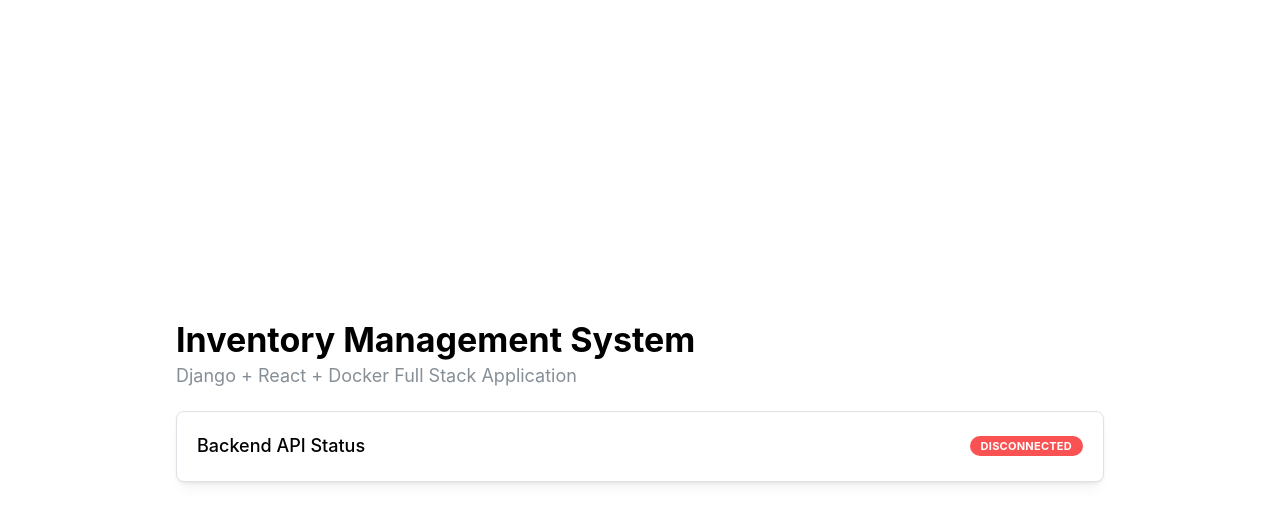
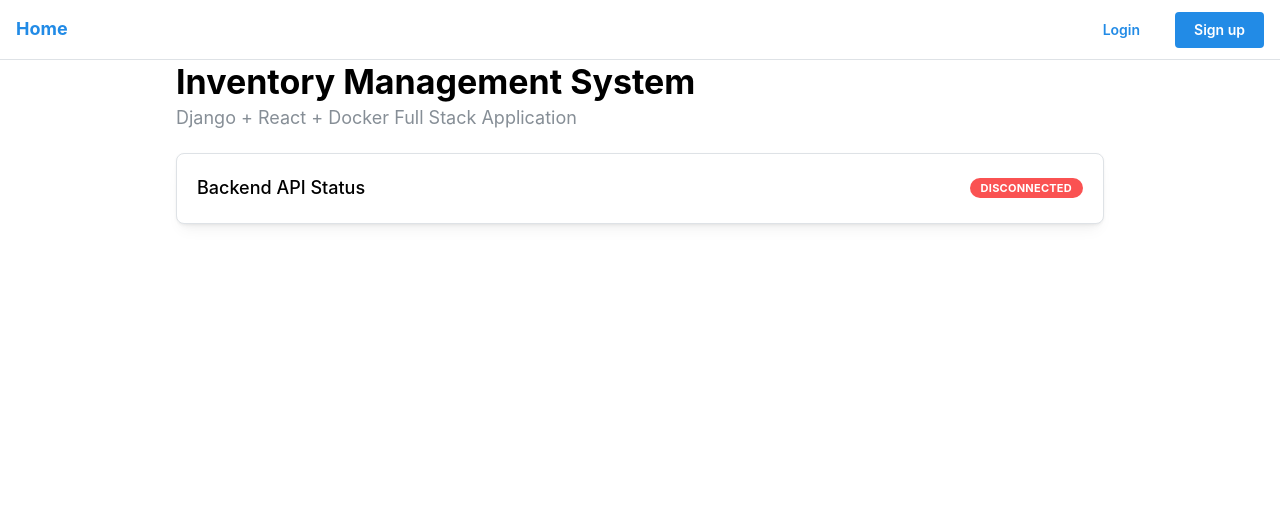
Before and after one commit to ArthurCCruz/inventory-management-system, a React (Vite) app in the folder frontend/: page / in a window 1280 px wide. Shown: the top 524 px of the page. Built offline with nearby package versions, Linux system fonts and the light colour scheme; no server answers.

Commit message:
[IMP] create public layout

```diff
--- /dev/null
+++ b/frontend/src/components/PublicLayout/index.tsx
@@ -0,0 +1,31 @@
+import { Anchor, AppShell, Button, Group } from "@mantine/core";
+import { Link } from "react-router-dom";
+
+const PublicLayout = ({ children }: { children: React.ReactNode }) => {
+  return (
+    <AppShell header={{ height: 60 }}>
+      <AppShell.Header>
+      <Group justify="space-between" h="100%" px="md">
+          <Anchor
+            component={Link}
+            to="/"
+            size="lg"
+            fw={700}
+            underline="never"
+          >
+            Home
+          </Anchor>
+          <Group>
+            <Button component={Link} to="/login" variant="subtle">Login</Button>
+            <Button component={Link} to="/signup">Sign up</Button>
+          </Group>
+        </Group>
+      </AppShell.Header>
+      <AppShell.Main>
+        {children}
+      </AppShell.Main>
+    </AppShell>
+  );
+};
+
+export default PublicLayout;
--- a/frontend/src/pages/home/index.tsx
+++ b/frontend/src/pages/home/index.tsx
@@ -1,5 +1,6 @@
 import { useQuery } from '@tanstack/react-query'
 import { Container, Title, Card, Text, Group, Stack, Badge } from '@mantine/core'
+import PublicLayout from '../../components/PublicLayout'
 
 interface ApiHealthResponse {
   status: string
@@ -19,6 +20,7 @@ const Home = () => {
   })
 
   return (
+    <PublicLayout>
       <Container size="md" className="py-8">
         <Stack gap="lg">
           <div className="text-center">
@@ -54,6 +56,7 @@ const Home = () => {
           </Card>
         </Stack>
       </Container>
+    </PublicLayout>
   )
 }
 
--- a/frontend/src/pages/signup/index.tsx
+++ b/frontend/src/pages/signup/index.tsx
@@ -2,6 +2,7 @@ import { Container, Title, Stack, Card, TextInput, Button } from "@mantine/core"
 import { useForm } from "@mantine/form";
 import { useMutation } from "@tanstack/react-query";
 import { post } from "../../utils/api";
+import PublicLayout from "../../components/PublicLayout";
 
 async function signupUser(data: {
   firstName: string;
@@ -66,6 +67,7 @@ const Signup = () => {
   };
 
   return (
+    <PublicLayout>
       <Container size="md" className="py-8">
         <Stack gap="lg">
           <div className="text-center">
@@ -107,6 +109,7 @@ const Signup = () => {
           </Card>
         </Stack>
       </Container>
+    </PublicLayout>
   );
 };
 
```
Lines whose indentation alone changed are shown as unchanged.
